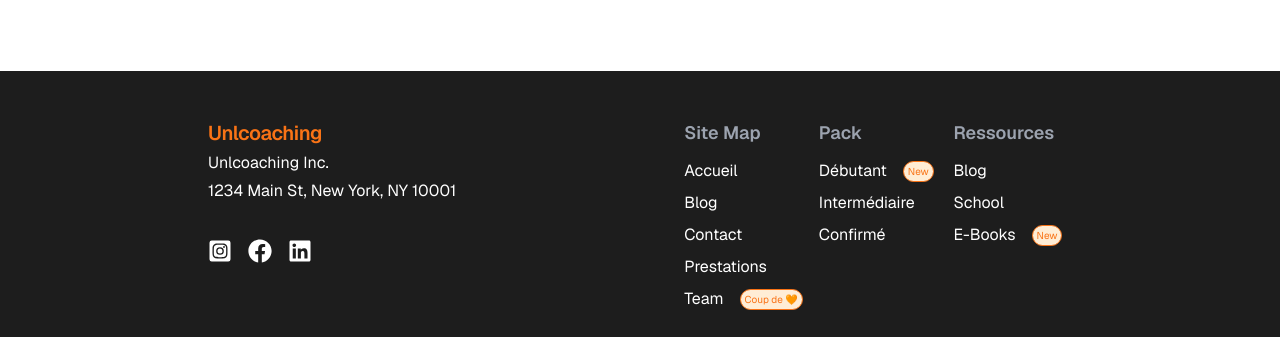
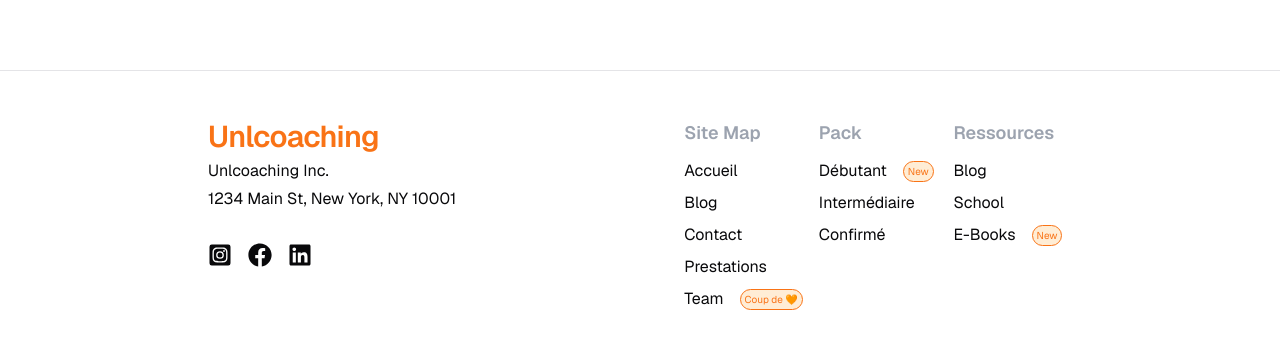
Before and after one commit to AndyRama/project-pj-03, a Next.js app: page /team in a window 1280 px wide. Shown: the part 433-770 px from the top of the page. Built offline with nearby package versions, Linux system fonts and the light colour scheme; no server answers.

Commit message:
(feat) fix error dark mode for footer component

```diff
--- a/app/globals.scss
+++ b/app/globals.scss
@@ -31,11 +31,11 @@
   }
 
   .dark {
-    --background: 240 10% 3.9%;
+    --background: 0,0%,11.4%;
     --foreground: 0 0% 98%;
-    --card: 240 10% 3.9%;
+    --card: 0,0%,11.4%;
     --card-foreground: 0 0% 98%;
-    --popover: 240 10% 3.9%;
+    --popover: 0,0%,11.4%;
     --popover-foreground: 0 0% 98%;
     --primary: 24.6,95%,53.1%;
     --primary-foreground: 355.7 100% 99%;
--- a/src/features/landing/FeatureSection.tsx
+++ b/src/features/landing/FeatureSection.tsx
@@ -46,7 +46,7 @@ type FeatureLineProps = {
 export const FeatureLine = (props: FeatureLineProps) => {
   return (
     <div className="flex items-center gap-4 odd:flex-row-reverse max-lg:!flex-col">
-      <div className="flex flex-1 flex-col items-start gap-4">
+      <div className="flex flex-1 flex-col items-start gap-4 px-4">
         <Badge color="pink">{props.badge}</Badge>
         <Typography variant="h2" className="">
           {props.title}
--- /dev/null
+++ b/src/features/landing/subBanner.tsx
@@ -0,0 +1,119 @@
+import { CircleSvg } from "@/components/svg/CircleSvg";
+import { buttonVariants } from "@/components/ui/button";
+import { cn } from "@/lib/utils";
+import { Heart } from "lucide-react";
+import Link from "next/link";
+import { Typography } from "../../components/ui/typography";
+import { ReviewSmall } from "./review/ReviewSmall";
+
+export const subHero = () => {
+  return (
+    <main>
+      {/* Image - main - bg-cover */}
+      <div
+        // eslint-disable-next-line tailwindcss/enforces-negative-arbitrary-values
+        className="-mt-[40px] h-[178vh] bg-cover bg-fixed md:-mt-[46px] md:h-[110vh]"
+        style={{ backgroundImage: `url('/images/salle-de-sport.jpg')` }}
+      >
+        <div className="relative m-auto my-8 flex min-h-[800px] w-full max-w-7xl items-center gap-4 px-4 max-md:flex-col">
+          <div className="relative mt-20 flex flex-1 flex-col items-start gap-8 md:gap-4 lg:gap-8">
+            {/* <HeroStatistics /> */}
+            <HeroTitle />
+            {/* <HeroDescription /> */}
+            {/* <HeroButton /> */}
+            {/* <HeroReviews /> */}
+          </div>
+          <div className="px-4">
+            <HeroImage />
+          </div>
+        </div>
+      </div>
+    </main>
+  );
+};
+
+// const HeroStatistics = () => (
+//   <Typography variant="h3" className="text-lg !leading-tight">
+//     <span className="inline-block text-white md:text-center">
+//       <br />
+//       <StatisticBlock value="+350" label="Transformations" label1="réussit" />
+//       <StatisticBlock value="+8" label="Années " label1="expériences" />
+//     </span>
+//   </Typography>
+// );
+
+const StatisticBlock = ({
+  value,
+  label,
+  label1,
+}: {
+  value: string;
+  label: string;
+  label1: string;
+}) => (
+  <span className="relative inline-block">
+    <span className="text-5xl">{value}</span>
+    <br />
+    <span className="mr-1 text-sm">{label}</span>
+    <span className="mr-4 text-sm">{label1}</span>
+  </span>
+);
+
+const HeroTitle = () => (
+  <Typography variant="h1" className="text-3xl !leading-tight">
+    <span className="inline-block -rotate-2 text-5xl text-white md:text-6xl xl:text-7xl">
+      Jeremy Prat <br />
+      <span className="relative inline-block">
+        <span className="text-5xl text-white md:text-6xl">Coaching</span>
+        <br />
+        <span className="text-5xl md:text-6xl xl:text-7xl">Personnel</span>
+        <CircleSvg className="fill-primary" />
+      </span>
+    </span>
+  </Typography>
+);
+
+// const HeroDescription = () => (
+//   <Typography variant="large" className="text-white">
+//     Allier entraînement rigoureux et nutrition équilibrée pour un mode de vie
+//     sain et durable.
+//   </Typography>
+// );
+
+// const HeroButton = () => (
+//   <Link
+//     href="#pricing"
+//     className={cn(
+//       buttonVariants({ size: "lg", variant: "default" }),
+//       "text-white border hover:border-orange-500 hover:text-orange-500",
+//     )}
+//   >
+//     <Heart size={20} className="mr-2 hover:bg-orange-500" />
+//     de la Team !
+//   </Link>
+// );
+
+// const HeroReviews = () => (
+//   <ReviewSmall
+//     stars={5}
+//     avatars={[
+//       "https://i.pravatar.cc/300?u=1",
+//       "https://i.pravatar.cc/300?u=2",
+//       "https://i.pravatar.cc/300?u=3",
+//       "https://i.pravatar.cc/300?u=4",
+//       "https://i.pravatar.cc/300?u=100",
+//     ]}
+//   >
+//     1200+ followers
+//   </ReviewSmall>
+// );
+
+const HeroImage = () => (
+  <div className="mt-20 flex flex-1 justify-end">
+    <img
+      src="/images/jeremy.jpg"
+      className="max-w-md object-contain px-4 max-md:max-w-lg"
+      alt="Hero images profile Jeremy Prat"
+    />
+  </div>
+);
--- a/src/features/layout/Footer.tsx
+++ b/src/features/layout/Footer.tsx
@@ -39,23 +39,24 @@ const footerContent = {
 
 export const Footer = () => {
   return (
-    <footer className="bg-[#1D1D1D]">
+    <footer>
+      <hr className="bg-[#09090b]"/>
       <Layout className="mt-12 pb-12">
         <LayoutContent className="flex justify-between max-sm:flex-col">
           <div className="flex flex-col gap-4 ">
             <div className="space-y-1 ">
-              <Typography variant="h3" className="text-orange-500">{SiteConfig.title}</Typography>
-              <Typography className="text-white">{SiteConfig.company.name}</Typography>
-              <Typography className="text-white">{SiteConfig.company.address}</Typography>
+              <Typography variant="h2" className="text-orange-500">{SiteConfig.title}</Typography>
+              <Typography >{SiteConfig.company.name}</Typography>
+              <Typography >{SiteConfig.company.address}</Typography>
             </div>
-            <div className="mt-5 flex">
-              <Link href="#" aria-label="Instagram" className="mr-4 text-2xl text-white hover:text-orange-200">
+            <div className="mt-4 flex">
+              <Link href="#" aria-label="Instagram" className="mr-4 text-2xl hover:text-orange-500  ">
                 <FaInstagramSquare />
               </Link>
-              <Link href="#" aria-label="Facebook" className="mr-4 text-2xl text-white hover:text-orange-200">
+              <Link href="#" aria-label="Facebook" className="mr-4 text-2xl hover:text-orange-500 ">
                 <FaFacebook />
               </Link>
-              <Link href="#" aria-label="LinkedIn" className="text-2xl text-white hover:text-orange-200">
+              <Link href="#" aria-label="LinkedIn" className="text-2xl hover:text-orange-500 ">
                 <FaLinkedin />
               </Link>
             </div>
@@ -71,7 +72,7 @@ export const Footer = () => {
                     <li key={link.label} className="mb-2">
                       <Link
                         href={link.href}
-                        className={`text-white transition-all ease-in-out hover:text-orange-500 ${link.badge ? 'flex items-center gap-2' : ''}`}
+                        className={`transition-all ease-in-out hover:text-orange-500 ${link.badge ? 'flex items-center gap-2' : ''}`}
                       >
                         {link.label}
                         {link.badge && (
```
